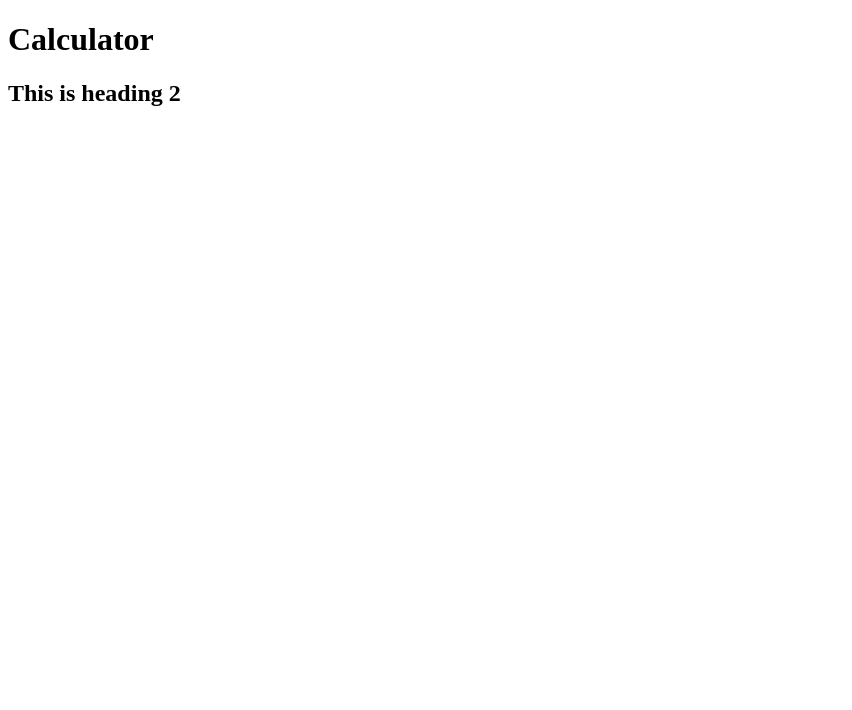
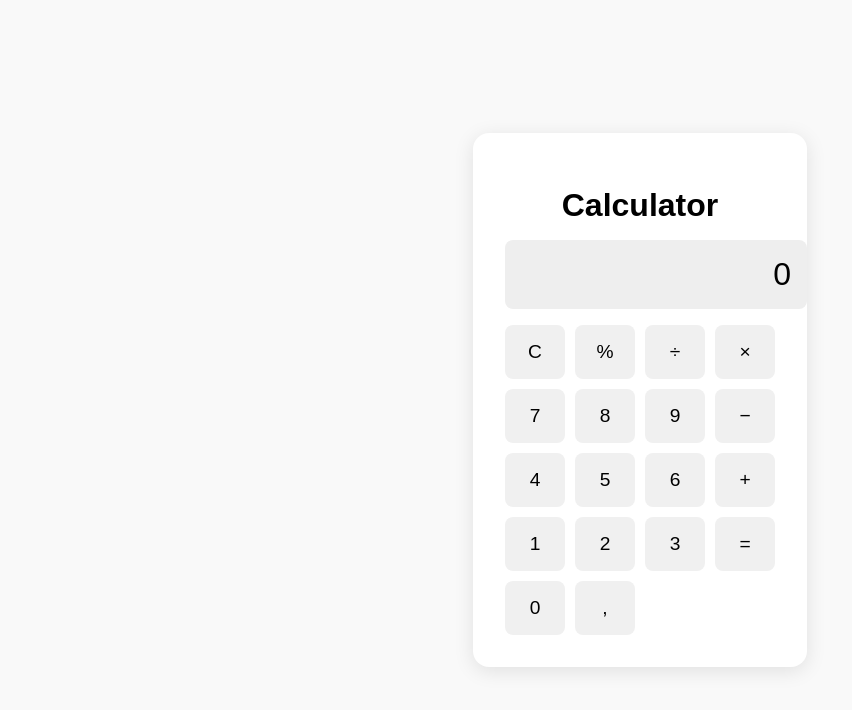
Before and after one commit to MeghaQA/Demo-Git, a plain HTML site: page index.html in a window 1280 px wide. Shown: the whole page, without its empty margins (0-852 px from the left). Drawn offline with Linux system fonts and the light colour scheme.

Commit message:
Finished html layout

```diff
--- a/index.html
+++ b/index.html
@@ -1,12 +1,88 @@
 <!DOCTYPE html>
 <html lang="en">
 <head>
-  <meta charset="UTF-8">
-  <meta name="viewport" content="width=device-width, initial-scale=1.0">
-  <title>Document</title>
+  <meta charset="UTF-8" />
+  <meta name="viewport" content="width=device-width, initial-scale=1.0" />
+  <title>Calculator</title>
+  <style>
+    body {
+      font-family: Arial, sans-serif;
+      background: #f9f9f9;
+      display: flex;
+      justify-content: center;
+      align-items: center;
+      height: 100vh;
+      margin: 0;
+    }
+
+    .calculator {
+      background: #fff;
+      padding: 2rem;
+      border-radius: 16px;
+      box-shadow: 0 4px 20px rgba(0, 0, 0, 0.1);
+      text-align: center;
+    }
+
+    .calculator h1 {
+      margin-bottom: 1rem;
+    }
+
+    .display {
+      width: 100%;
+      background: #eee;
+      padding: 1rem;
+      font-size: 2rem;
+      text-align: right;
+      border-radius: 8px;
+      margin-bottom: 1rem;
+    }
+
+    .buttons {
+      display: grid;
+      grid-template-columns: repeat(4, 60px);
+      gap: 10px;
+      justify-content: center;
+    }
+
+    .buttons button {
+      padding: 1rem;
+      font-size: 1.2rem;
+      border: none;
+      border-radius: 8px;
+      background: #f0f0f0;
+      cursor: pointer;
+      transition: background 0.2s ease;
+    }
+
+    .buttons button:hover {
+      background: #ddd;
+    }
+  </style>
 </head>
 <body>
-  <h1>Calculator</h1>
-  <h2>This is heading 2</h2>
+  <div class="calculator">
+    <h1>Calculator</h1>
+    <div class="display" id="display">0</div>
+    <div class="buttons">
+      <button>C</button>
+      <button>%</button>
+      <button>÷</button>
+      <button>×</button>
+      <button>7</button>
+      <button>8</button>
+      <button>9</button>
+      <button>−</button>
+      <button>4</button>
+      <button>5</button>
+      <button>6</button>
+      <button>+</button>
+      <button>1</button>
+      <button>2</button>
+      <button>3</button>
+      <button>=</button>
+      <button>0</button>
+      <button>,</button>
+    </div>
+  </div>
 </body>
 </html>
```
